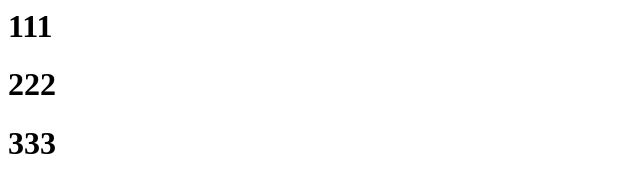
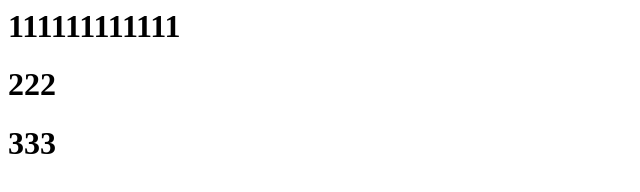
Before and after one commit to leanhtu0404/jenkins-github, a plain HTML site: page index.html in a window 1280 px wide. Shown: the whole page, without its empty margins (0-640 px from the left). Drawn offline with Linux system fonts and the light colour scheme.

Commit message:
edit file index

```diff
--- a/index.html
+++ b/index.html
@@ -1,3 +1,3 @@
-<h1>111</h1>
+<h1>111111111111</h1>
 <h1>222</h1>
 <h1>333</h1>
```
